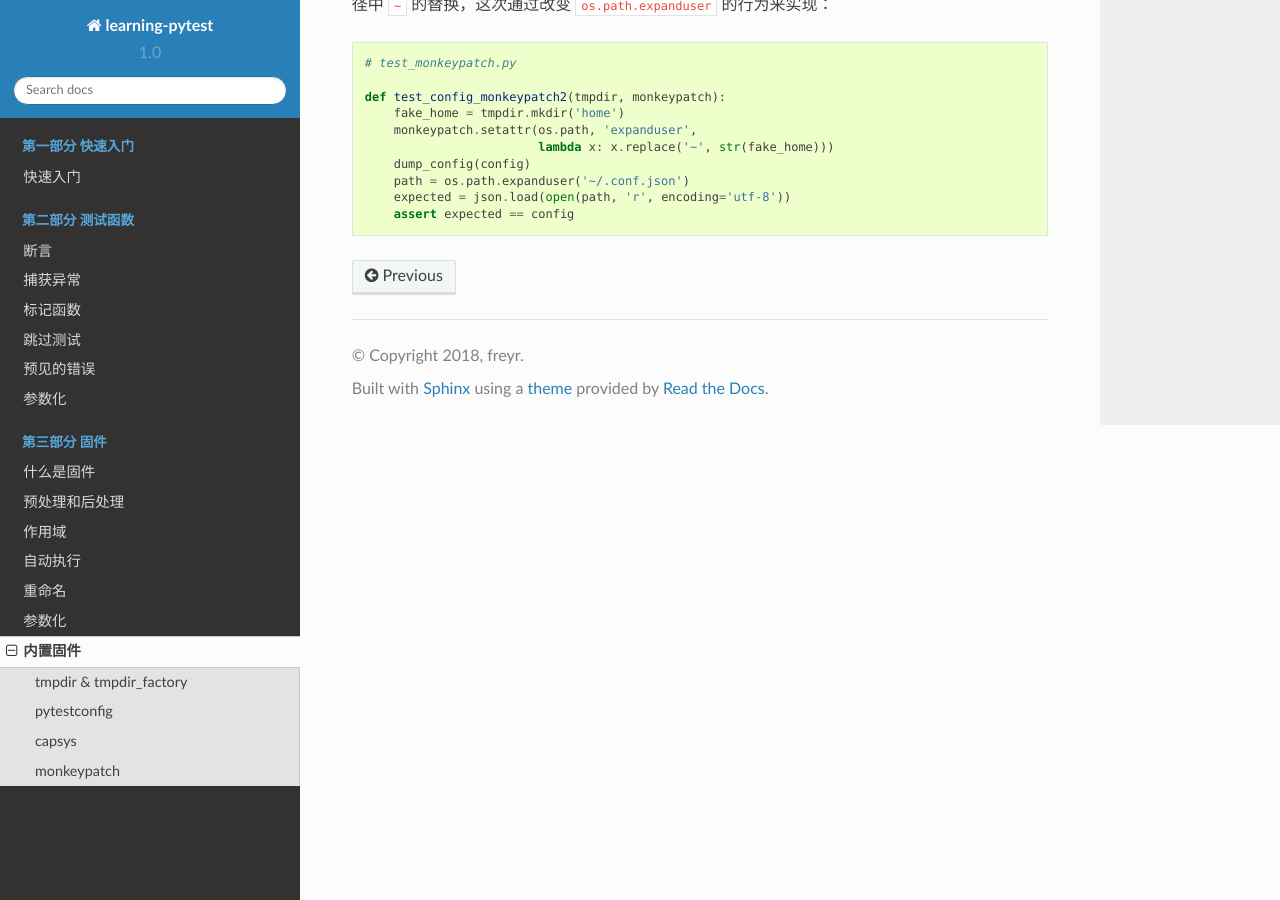
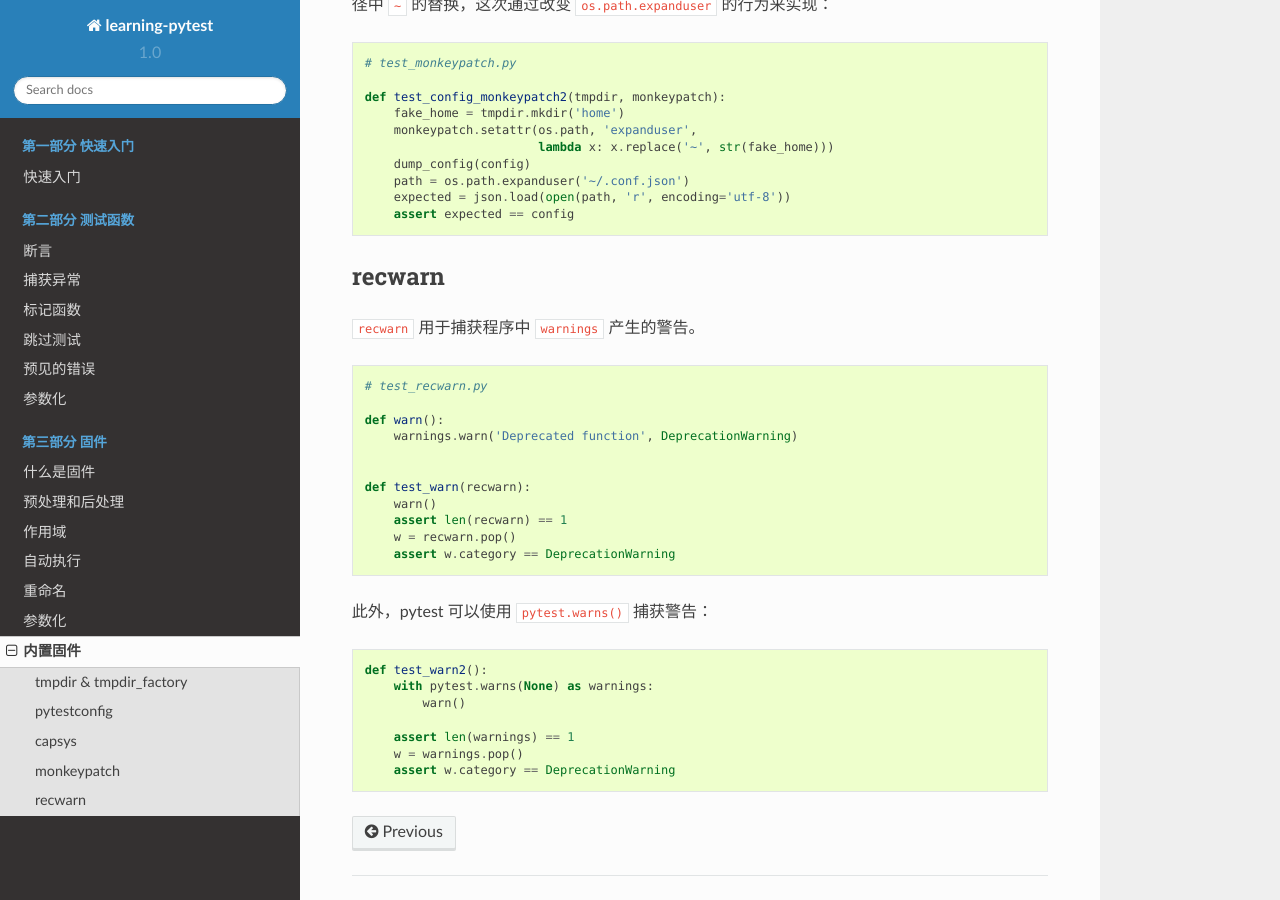
Before and after one commit to ifreyr/learning-pytest, a Sphinx documentation site: the page built from source/doc/fixture/builtin-fixture.rst, in a window 1280 px wide and 900 px high, scrolled down 4206 px. Built offline with Sphinx 7.4.7 and the Read the Docs theme 2.0.0, drawn with Linux system fonts in a browser that asks for light colours.

Commit message:
update 固件

```diff
--- a/source/doc/fixture/builtin-fixture.rst
+++ b/source/doc/fixture/builtin-fixture.rst
@@ -220,3 +220,35 @@ Pytest 内置 ``monkeypatch`` 提供的函数有：
         path = os.path.expanduser('~/.conf.json')
         expected = json.load(open(path, 'r', encoding='utf-8'))
         assert expected == config
+
+
+recwarn
+------------
+
+``recwarn`` 用于捕获程序中 ``warnings`` 产生的警告。
+
+.. code-block:: python
+
+    # test_recwarn.py
+
+    def warn():
+        warnings.warn('Deprecated function', DeprecationWarning)
+
+
+    def test_warn(recwarn):
+        warn()
+        assert len(recwarn) == 1
+        w = recwarn.pop()
+        assert w.category == DeprecationWarning
+
+此外，pytest 可以使用 ``pytest.warns()`` 捕获警告：
+
+.. code-block:: python
+
+    def test_warn2():
+        with pytest.warns(None) as warnings:
+            warn()
+
+        assert len(warnings) == 1
+        w = warnings.pop()
+        assert w.category == DeprecationWarning
--- a/source/index.rst
+++ b/source/index.rst
@@ -87,4 +87,4 @@ Pytest 使用手册
    固件参数化，提升复用性和可维护性。
 
 :doc:`doc/fixture/builtin-fixture`
-   介绍 pytest 内置固件。
+   介绍 pytest 内置固件，避免重复造轮子。
```
Also changed, not shown: 1 other file.
